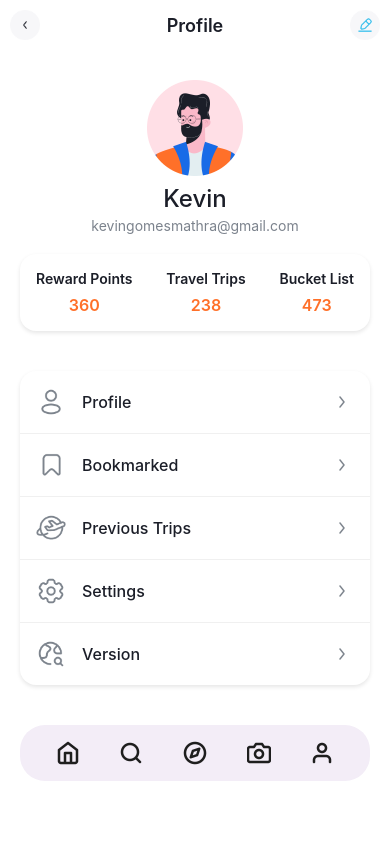
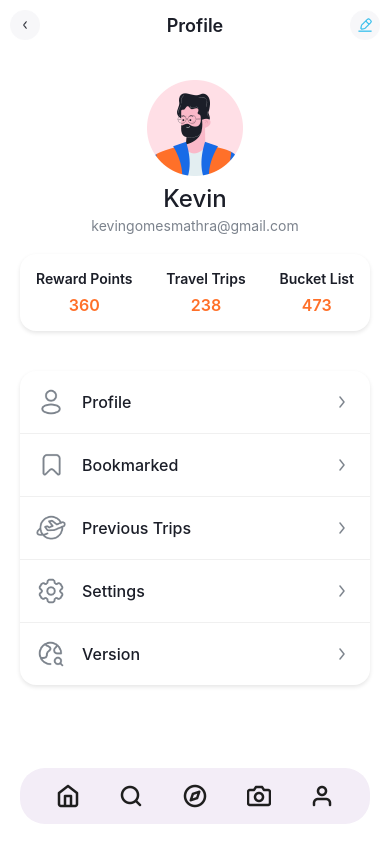
Before and after one commit to KrYpt03/survival-app-sdgp, a React Native app: screen /Profile in a window 390 px wide. Built offline with nearby package versions, Linux system fonts and the light colour scheme.

Commit message:
fixing navigation bar

```diff
--- a/src/screens/Profile.tsx
+++ b/src/screens/Profile.tsx
@@ -10,8 +10,11 @@ import {
   ActivityIndicator,
   TouchableOpacity,
   StyleSheet,
+  Dimensions,
 } from "react-native"
 import { profileAPI, type Profile } from "../api/profile"
+
+const { width, height } = Dimensions.get("window")
 
 export default function ProfileScreen() {
   const [loading, setLoading] = useState(true)
@@ -58,7 +61,7 @@ export default function ProfileScreen() {
 
   return (
     <SafeAreaView style={styles.container}>
-      <ScrollView contentInsetAdjustmentBehavior="automatic">
+      <ScrollView contentInsetAdjustmentBehavior="automatic" style={styles.scrollView}>
         <View style={styles.header}>
           <ImageBackground
             style={styles.menuIcon}
@@ -117,7 +120,11 @@ export default function ProfileScreen() {
           ))}
         </View>
 
-        {/* Navigation Bar */}
+        {/* Add extra padding at the bottom to ensure all content is scrollable above the navigation bar */}
+        <View style={styles.bottomPadding} />
+      </ScrollView>
+
+      {/* Fixed Navigation Bar */}
       <View style={styles.navigationBar}>
         {navigationItems.map((item, index) => (
           <TouchableOpacity key={index} onPress={item.onPress}>
@@ -125,7 +132,6 @@ export default function ProfileScreen() {
           </TouchableOpacity>
         ))}
       </View>
-      </ScrollView>
     </SafeAreaView>
   )
 }
@@ -134,6 +140,9 @@ const styles = StyleSheet.create({
   container: {
     flex: 1,
     backgroundColor: "#ffffff",
+  },
+  scrollView: {
+    flex: 1,
   },
   loadingContainer: {
     flex: 1,
@@ -258,14 +267,20 @@ const styles = StyleSheet.create({
     width: 24,
     height: 24,
   },
+  bottomPadding: {
+    height: 80, // Adjust this value based on the height of your navigation bar
+  },
   navigationBar: {
     flexDirection: "row",
     justifyContent: "space-around",
     alignItems: "center",
     backgroundColor: "#f3edf7",
     borderRadius: 25,
-    margin: 20,
     padding: 16,
+    position: "absolute",
+    bottom: 20,
+    left: 20,
+    right: 20,
   },
   navIcon: {
     width: 24,
```
Lines whose indentation alone changed are shown as unchanged.
